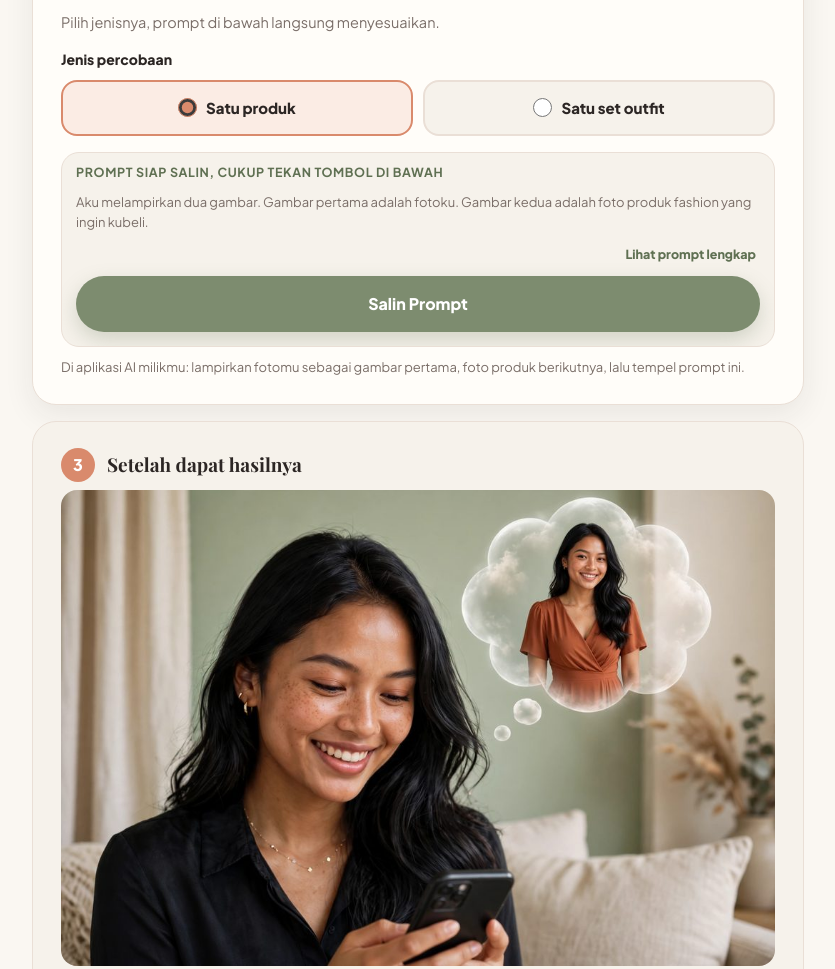
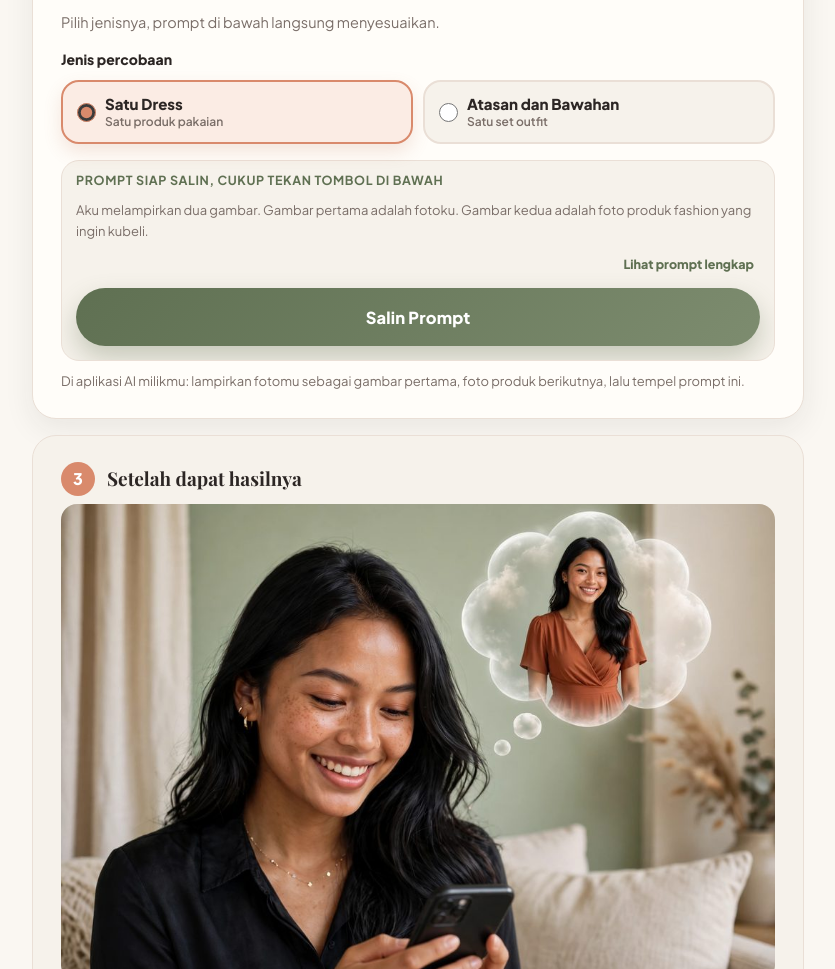
Before and after one commit to cantiknacom/cantikna, a plain HTML site: page studio-prompt/coba-dulu/index.html in a window 1280 px wide. Shown: the part 2279-3248 px from the top of the page, without its empty margins (222-1057 px from the left). Drawn offline with nearby package versions, Linux system fonts and the light colour scheme.

Commit message:
Coba Dulu: label pilihan menjadi Satu Dress dan Atasan dan Bawahan, desain tombol diperbaiki agar profesional dan rata di HP

```diff
--- a/studio-prompt/coba-dulu/index.html
+++ b/studio-prompt/coba-dulu/index.html
@@ -165,6 +165,21 @@ details.fold[open ] summary .chev{transform:rotate(180deg)}
 .toast.show{opacity:1;transform:translate(-50%,0)}
 :focus-visible{outline:3px solid var(--gold);outline-offset:2px}
 .hero:focus{outline:none}
+
+/* Tombol pilihan dan salin: profesional, sesuai tema, rata di HP */
+.seg label{display:flex}
+.seg .seg-box{flex:1;height:100%;justify-content:flex-start;text-align:left;padding:13px 14px;border-radius:18px;transition:.15s}
+.seg-text{display:flex;flex-direction:column;gap:1px;line-height:1.25}
+.seg-text b{font-size:15px;font-weight:800}
+.seg-text small{font-size:12px;font-weight:600;color:var(--muted)}
+.seg label:has(input:checked) .seg-box{box-shadow:0 8px 18px rgba(185,106,75,.16)}
+.btn-copy-big{background:linear-gradient(135deg,var(--sage-dark),var(--sage));min-height:58px;font-size:16.5px;letter-spacing:.01em;box-shadow:0 12px 26px rgba(95,112,82,.32)}
+.btn-copy-big:hover{background:linear-gradient(135deg,var(--sage-dark),var(--sage-dark));transform:translateY(-1px)}
+.btn-ghost{background:var(--cream)}
+.btn-ghost:hover{border-color:var(--sage);color:var(--sage-dark)}
+.prompt-toggle{border-radius:8px;padding:6px 8px}
+.prompt-toggle:hover{background:var(--sage-soft)}
+@media (max-width:400px){.seg{gap:8px}.seg .seg-box{padding:11px 12px}.seg-text b{font-size:14px}.seg-text small{font-size:11.5px}}
 </style>
 
 <link rel="canonical" href="https://cantikna.com/studio-prompt/coba-dulu/">
@@ -244,8 +259,8 @@ details.fold[open ] summary .chev{transform:rotate(180deg)}
       <fieldset>
         <legend>Jenis percobaan</legend>
         <div class="seg" role="radiogroup" aria-label="Jenis percobaan">
-          <label><span class="seg-box"><input type="radio" name="aMode" value="single" checked onchange="updateA2()">Satu produk</span></label>
-          <label><span class="seg-box"><input type="radio" name="aMode" value="outfit" onchange="updateA2()">Satu set outfit</span></label>
+          <label><span class="seg-box"><input type="radio" name="aMode" value="single" checked onchange="updateA2()"><span class="seg-text"><b>Satu Dress</b><small>Satu produk pakaian</small></span></span></label>
+          <label><span class="seg-box"><input type="radio" name="aMode" value="outfit" onchange="updateA2()"><span class="seg-text"><b>Atasan dan Bawahan</b><small>Satu set outfit</small></span></span></label>
         </div>
       </fieldset>
       <div id="aOutfitFields" style="display:none">
```
